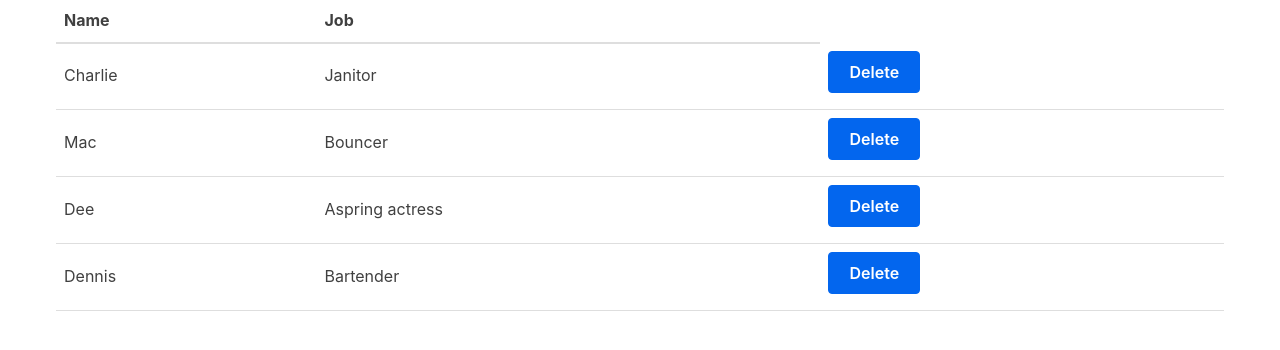
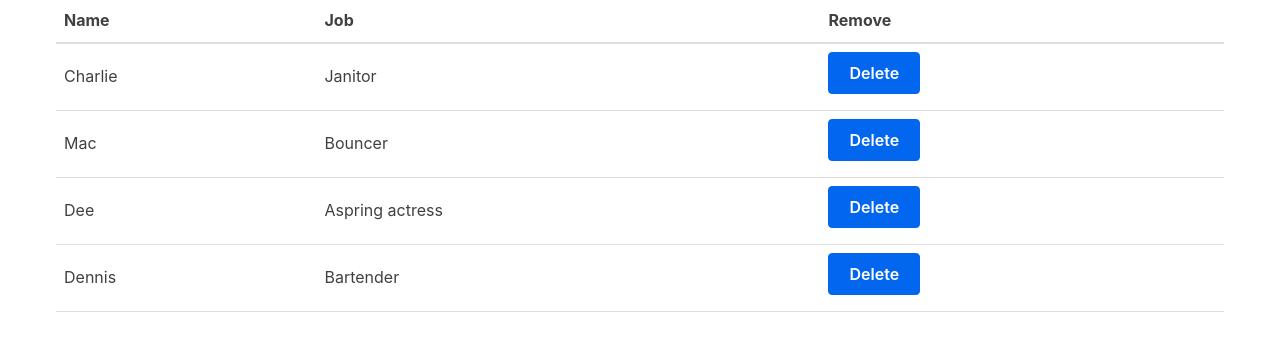
Before and after one commit to schambig/react_workout, a React (Create React App) app: page / in a window 1280 px wide. Shown: the top 350 px of the page. Built offline with nearby package versions, Linux system fonts and the light colour scheme.

Commit message:
feat: add Remove table header

```diff
--- a/src/Table.js
+++ b/src/Table.js
@@ -7,6 +7,7 @@ const TableHeader = () => {
       <tr>
         <th>Name</th>
         <th>Job</th>
+        <th>Remove</th>
       </tr>
     </thead>
   );
```
